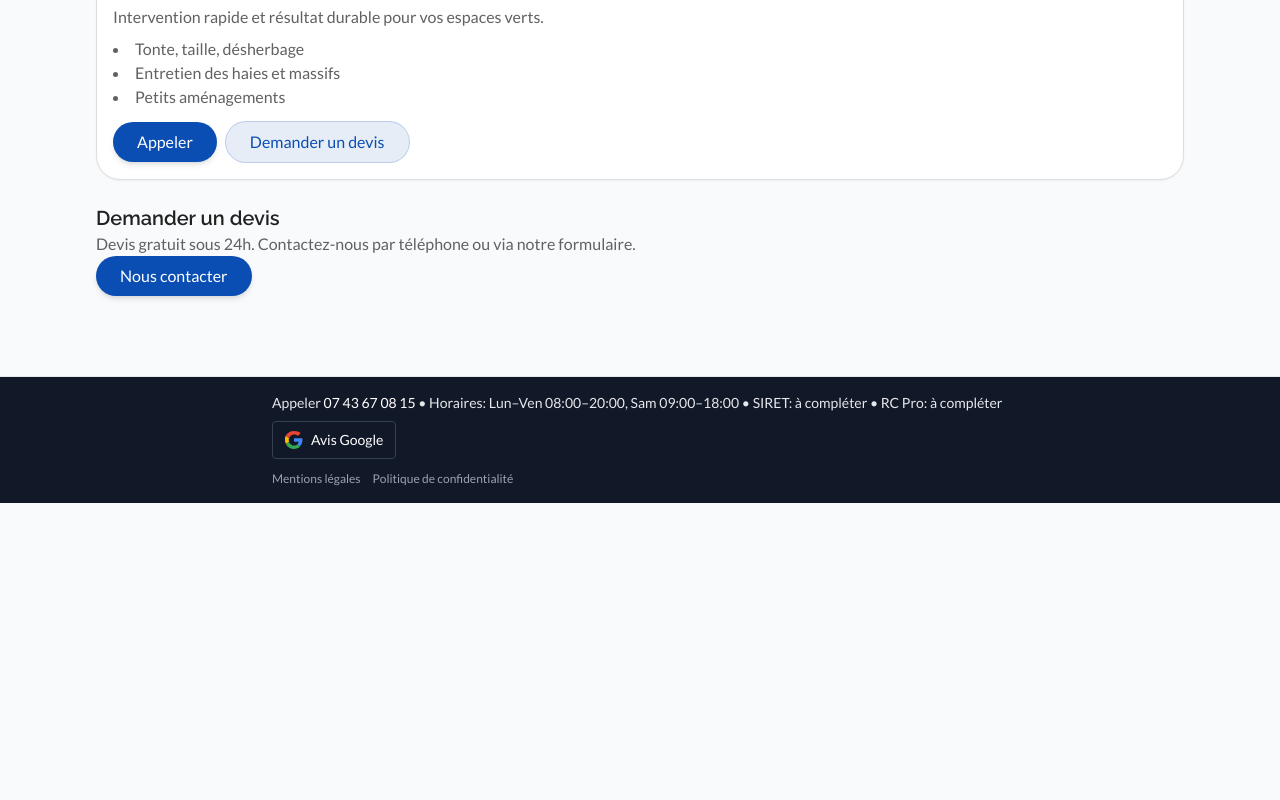
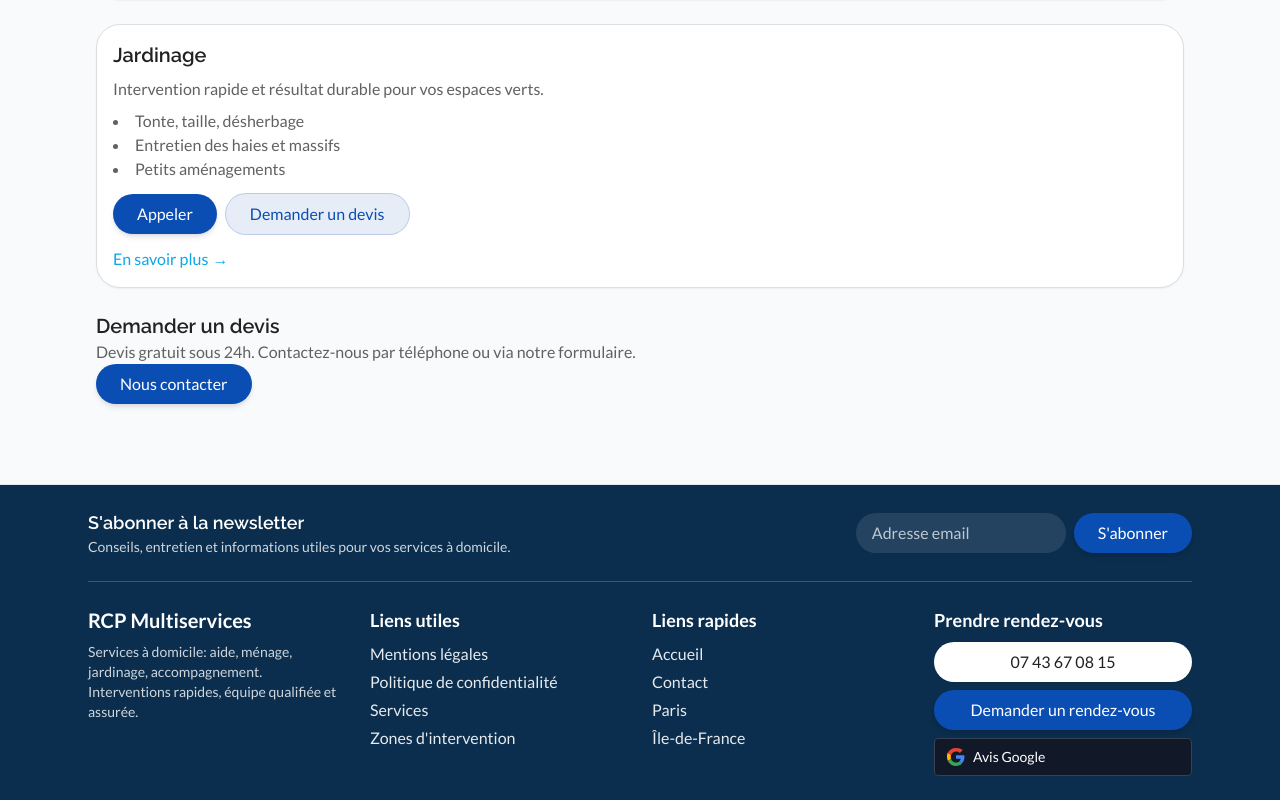
Before and after one commit to Soofmaax/RCP-Multiservices, a React (Vite) app: page /services in a window 1280 px wide. Shown: the part 936-1736 px from the top of the page. Before the commit the page ends 1439 px from the top, so only its background shows below. Built offline with nearby package versions, Linux system fonts and the light colour scheme; no server answers.

Commit message:
feat: add 'En savoir plus' links, testimonials overlay and redesigned footer with newsletter & quick links
Co-authored-by: Genie <genie@cosine.sh>

```diff
--- a/src/pages/ServicesPage.tsx
+++ b/src/pages/ServicesPage.tsx
@@ -81,6 +81,11 @@ export default function ServicesPage() {
             <a href="tel:+33743670815" className="btn-primary">Appeler</a>
             <Link to="/contact" className="btn-secondary">Demander un devis</Link>
           </div>
+          <div className="mt-3">
+            <Link to="/services" className="link-more">
+              En savoir plus <span aria-hidden="true">→</span>
+            </Link>
+          </div>
         </section>
 
         <section className="mt-6 card p-4">
@@ -98,6 +103,11 @@ export default function ServicesPage() {
           <div className="mt-3 flex flex-wrap items-center gap-2">
             <a href="tel:+33743670815" className="btn-primary">Appeler</a>
             <Link to="/contact" className="btn-secondary">Demander un devis</Link>
+          </div>
+          <div className="mt-3">
+            <Link to="/services" className="link-more">
+              En savoir plus <span aria-hidden="true">→</span>
+            </Link>
           </div>
         </section>
 
@@ -117,6 +127,11 @@ export default function ServicesPage() {
             <a href="tel:+33743670815" className="btn-primary">Appeler</a>
             <Link to="/contact" className="btn-secondary">Demander un devis</Link>
           </div>
+          <div className="mt-3">
+            <Link to="/services" className="link-more">
+              En savoir plus <span aria-hidden="true">→</span>
+            </Link>
+          </div>
         </section>
 
         <section className="mt-6">
--- a/src/routes/AppRoutes.tsx
+++ b/src/routes/AppRoutes.tsx
@@ -114,6 +114,11 @@ function Home() {
                 <a href="tel:+33743670815" className="btn-primary">Appeler</a>
                 <Link to="/contact" className="btn-secondary">Demander un devis</Link>
               </div>
+              <div className="mt-3">
+                <Link to="/services" className="link-more">
+                  En savoir plus <span aria-hidden="true">→</span>
+                </Link>
+              </div>
             </article>
 
             <article className="card p-4">
@@ -133,6 +138,11 @@ function Home() {
                 <a href="tel:+33743670815" className="btn-primary">Appeler</a>
                 <Link to="/contact" className="btn-secondary">Demander un devis</Link>
               </div>
+              <div className="mt-3">
+                <Link to="/services" className="link-more">
+                  En savoir plus <span aria-hidden="true">→</span>
+                </Link>
+              </div>
             </article>
 
             <article className="card p-4">
@@ -151,6 +161,11 @@ function Home() {
               <div className="mt-3 flex flex-wrap items-center gap-2">
                 <a href="tel:+33743670815" className="btn-primary">Appeler</a>
                 <Link to="/contact" className="btn-secondary">Demander un devis</Link>
+              </div>
+              <div className="mt-3">
+                <Link to="/services" className="link-more">
+                  En savoir plus <span aria-hidden="true">→</span>
+                </Link>
               </div>
             </article>
           </div>
@@ -173,6 +188,37 @@ function Home() {
               <p className="text-neutral-900 mt-1">Jardinage soigné, très bon rapport qualité/prix.</p>
             </li>
           </ul>
+        </section>
+
+        {/* Testimonials overlay on image (royalty-free) */}
+        <section className="mt-10">
+          <div className="rounded-[24px] overflow-hidden relative shadow-md">
+            <img
+              src="https://images.unsplash.com/photo-1556157382-97eda2d62296?auto=format&fit=crop&w=1600&q=80"
+              alt="Témoignages — illustration"
+              className="w-full h-[420px] object-cover"
+              loading="lazy"
+              decoding="async"
+            />
+            <div className="absolute inset-y-0 right-0 w-full md:w-1/2 bg-accent/95 text-white p-6 md:p-10 flex flex-col justify-center rounded-l-[24px]">
+              <div className="uppercase tracking-wide text-white/80 text-sm">Ce que disent nos clients</div>
+              <h2 className="heading-2 text-white mt-1">Témoignages</h2>
+              <div className="mt-4 text-white/90 max-w-md">
+                <p className="font-semibold">Excellent, professionnel et à l’écoute.</p>
+                <p className="mt-2">
+                  Intervention à domicile, examen complet, explications claires et conseils adaptés.
+                  Très satisfait du service rendu.
+                </p>
+                <div className="mt-3 text-yellow-300" aria-label="5 sur 5">★★★★★</div>
+                <div className="mt-3 text-white/80 text-sm">Par M. Dupont</div>
+              </div>
+            </div>
+          </div>
+          <div className={`${ctaRow} mt-4 justify-center`}>
+            <Link className={btnPrimary} to="/contact">
+              Demander un rendez-vous
+            </Link>
+          </div>
         </section>
 
         {/* How it Works (navy section) */}
@@ -257,25 +303,73 @@ function ZonesRoot() {
 
 function Footer() {
   return (
-    <footer className="border-t mt-12 bg-gray-900 text-gray-200">
-      <div className="max-w-3xl mx-auto p-4 flex flex-col gap-3">
-        <div className="flex flex-wrap items-center justify-between gap-2">
-          <div className="text-sm">
-            Appeler{' '}
-            <a href="tel:+33743670815" className="text-white hover:underline">
-              07&nbsp;43&nbsp;67&nbsp;08&nbsp;15
-            </a>{' '}
-            • Horaires: Lun–Ven 08:00–20:00, Sam 09:00–18:00 • SIRET: à compléter • RC Pro: à compléter
+    <footer className="border-t mt-12 bg-navy text-white">
+      <div className="max-w-6xl mx-auto p-6">
+        {/* Newsletter */}
+        <div className="flex flex-wrap items-center gap-3 justify-between">
+          <div>
+            <h2 className="text-lg font-semibold">S&apos;abonner à la newsletter</h2>
+            <p className="text-white/80 text-sm">
+              Conseils, entretien et informations utiles pour vos services à domicile.
+            </p>
           </div>
-          <GoogleReviewsBadge variant="inverted" />
+          <form
+            className="flex items-center gap-2"
+            onSubmit={(e) => {
+              e.preventDefault();
+              alert('Merci, vous êtes abonné (démo).');
+            }}
+          >
+            <input
+              type="email"
+              required
+              placeholder="Adresse email"
+              className="px-4 py-2 rounded-full bg-white/10 text-white placeholder:text-white/70 focus:outline-none focus:ring-2 focus:ring-secondary"
+            />
+            <button type="submit" className="btn-primary">S&apos;abonner</button>
+          </form>
         </div>
-        <div className="text-xs text-gray-400 flex flex-wrap gap-3">
-          <Link to="/mentions-legales" className="hover:text-gray-300">
-            Mentions légales
-          </Link>
-          <Link to="/confidentialite" className="hover:text-gray-300">
-            Politique de confidentialité
-          </Link>
+
+        <hr className="my-6 border-white/20" />
+
+        {/* Footer columns */}
+        <div className="grid grid-cols-1 md:grid-cols-4 gap-6">
+          <div className="space-y-2">
+            <div className="text-xl font-semibold">RCP Multiservices</div>
+            <p className="text-white/80 text-sm">
+              Services à domicile: aide, ménage, jardinage, accompagnement. Interventions rapides,
+              équipe qualifiée et assurée.
+            </p>
+          </div>
+
+          <div>
+            <div className="text-lg font-semibold">Liens utiles</div>
+            <ul className="mt-2 space-y-1 text-white/90">
+              <li><Link to="/mentions-legales" className="hover:underline">Mentions légales</Link></li>
+              <li><Link to="/confidentialite" className="hover:underline">Politique de confidentialité</Link></li>
+              <li><Link to="/services" className="hover:underline">Services</Link></li>
+              <li><Link to="/zones" className="hover:underline">Zones d&apos;intervention</Link></li>
+            </ul>
+          </div>
+
+          <div>
+            <div className="text-lg font-semibold">Liens rapides</div>
+            <ul className="mt-2 space-y-1 text-white/90">
+              <li><Link to="/" className="hover:underline">Accueil</Link></li>
+              <li><Link to="/contact" className="hover:underline">Contact</Link></li>
+              <li><Link to="/zones/ile-de-france/paris" className="hover:underline">Paris</Link></li>
+              <li><Link to="/zones/ile-de-france" className="hover:underline">Île-de-France</Link></li>
+            </ul>
+          </div>
+
+          <div>
+            <div className="text-lg font-semibold">Prendre rendez-vous</div>
+            <div className="mt-2 flex flex-col gap-2">
+              <a href="tel:+33743670815" className="btn-white">07&nbsp;43&nbsp;67&nbsp;08&nbsp;15</a>
+              <Link to="/contact" className="btn-primary">Demander un rendez-vous</Link>
+              <GoogleReviewsBadge variant="inverted" />
+            </div>
+          </div>
         </div>
       </div>
     </footer>
```
